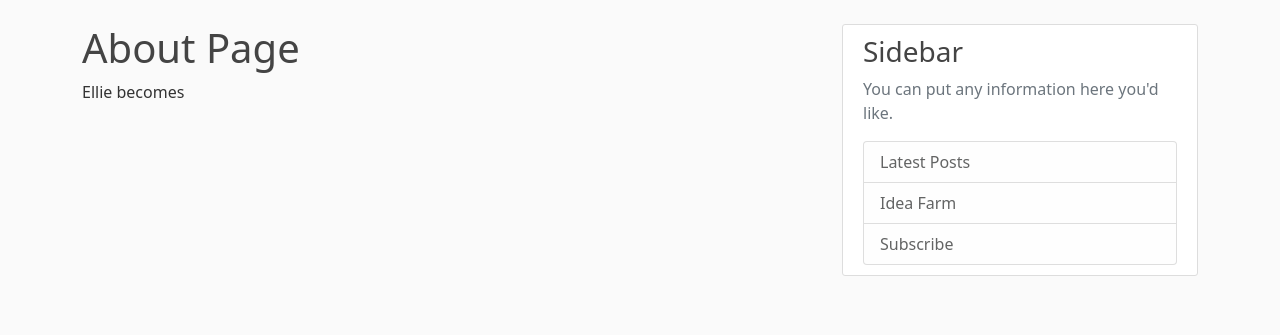
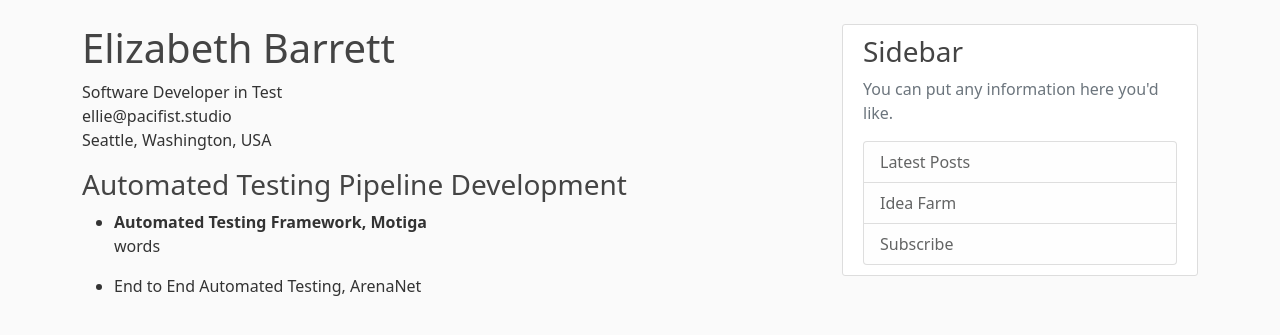
Before and after one commit to paciFIST-Studios/web, a Flask app: page /about in a window 1280 px wide. Shown: the part 56-391 px from the top of the page. Run offline with Flask 2, Linux system fonts and the light colour scheme; some libraries are stand-ins or nearby versions.

Commit message:
Refactor:  adding resume, deactivating unused portions of site

```diff
--- a/flask_blog/main/routes.py
+++ b/flask_blog/main/routes.py
@@ -16,4 +16,4 @@ def home():
 
 @main.route('/about')
 def about():
-    return render_template('about.html', title='About')
+    return render_template('resume.html', title='Resume')
--- a/flask_blog/templates/about.html
+++ b/flask_blog/templates/about.html
@@ -2,5 +2,13 @@
 {% extends "layout.html" %}
 {% block content %}
     <h1>About Page</h1>
-    <p>Ellie becomes</p>
+    <p>Hello! Welcome to FlaskBlog, a portfolio project for Ellie Barrett</p>
+    <p>
+        This website's code is hosted on github, and the site itself is hosted on Linnode.  Automated tests run on
+        github for new commits and data migrations are run to transfer the code from github to the server
+    </p>
+    <div>
+        {% block resume %}
+        {% endblock resume %}
+    </div>
 {% endblock content %}
--- a/flask_blog/templates/home.html
+++ b/flask_blog/templates/home.html
@@ -1,8 +1,7 @@
 <!-- see layout.html for the rest of the layout -->
 {% extends "layout.html" %}
 {% block content %}
-    <h1>Home Page</h1>
-    Ellie has arrived
+    <h1>Recent Posts</h1>
     {% for post in posts.items %}
         <article class="media content-section">
             <img class="rounded-circle article-img"
--- /dev/null
+++ b/flask_blog/templates/resume.html
@@ -0,0 +1,14 @@
+{% extends "layout.html" %}
+{% block content %}
+<h1>Elizabeth Barrett</h1>
+<p>Software Developer in Test<br> ellie@pacifist.studio<br> Seattle, Washington, USA</p>
+<p/>
+<h3>Automated Testing Pipeline Development</h3>
+<ul>
+    <li><b>Automated Testing Framework, Motiga</b>
+        <p>words</p>
+    </li>
+    <li>End to End Automated Testing, ArenaNet</li>
+</ul>
+
+{% endblock content %}
--- a/flask_blog/templates/user_posts.html
+++ b/flask_blog/templates/user_posts.html
@@ -3,7 +3,6 @@
 {% block content %}
 
     <h1 class="mb-3">{{ user.username }}'s posts ({{ posts.total }})</h1>
-    Ellie has arrived
 
     {% for post in posts.items %}
         <article class="media content-section">
```
Also changed, not shown: flask_blog/posts/forms.py (+12 -12 lines).
